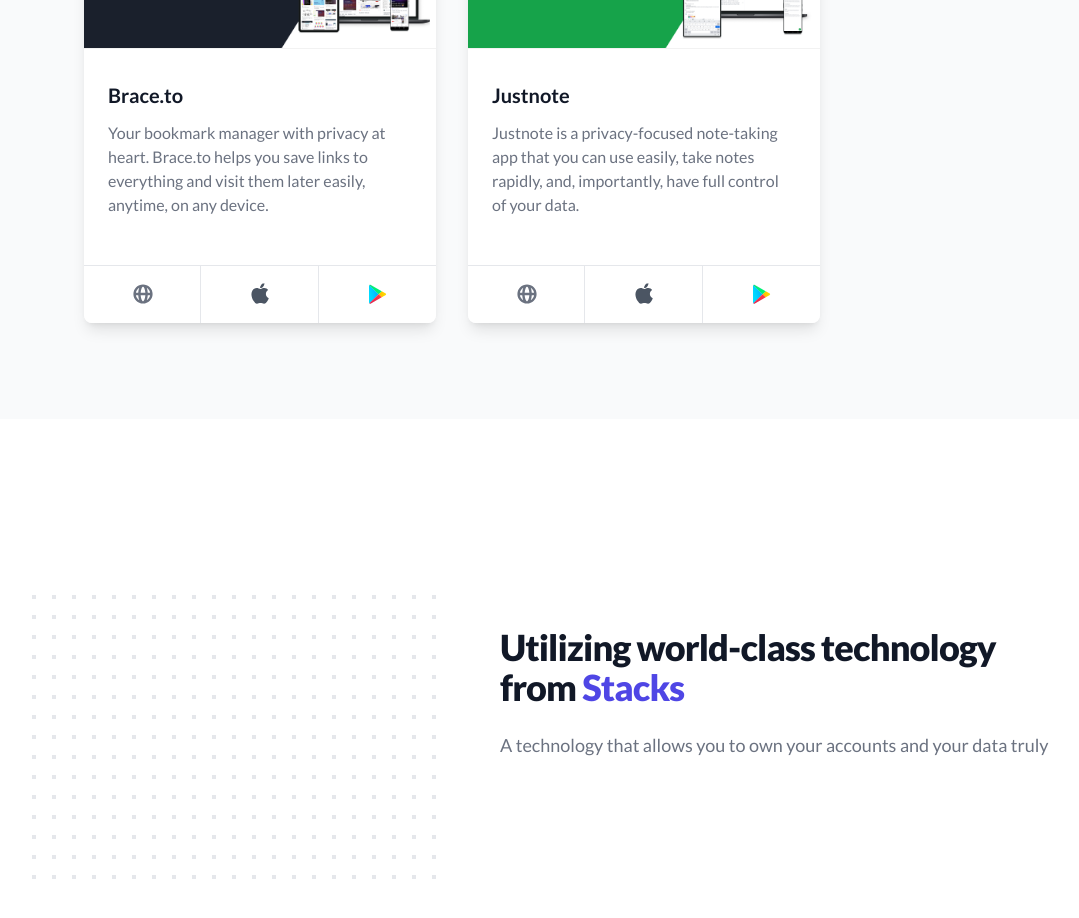
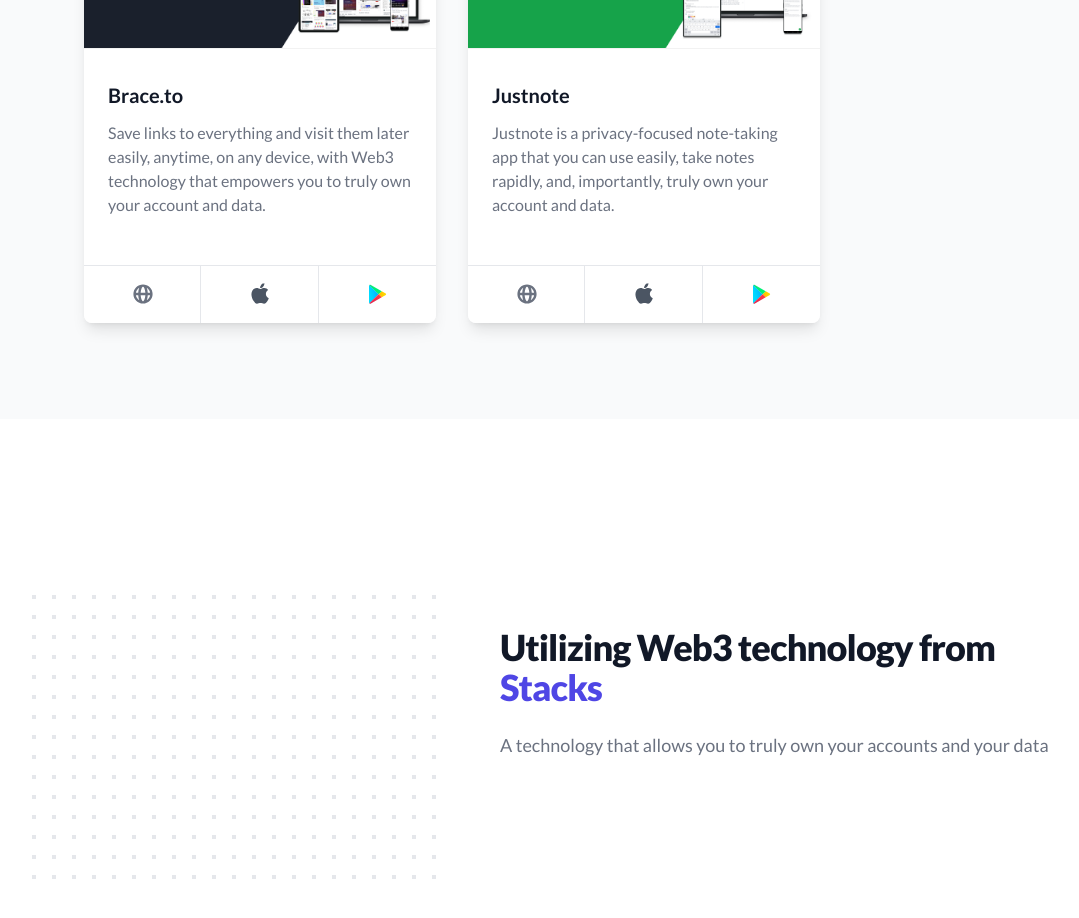
Before and after one commit to stxapps/stxapps-client, a React (Create React App) app in the folder packages/web/: page / in a window 1280 px wide. Shown: the part 940-1858 px from the top of the page, without its empty margins (188-1267 px from the left). Built offline with nearby package versions, Linux system fonts and the light colour scheme.

Commit message:
Update Landing page

```diff
--- a/packages/web/src/components/Landing.js
+++ b/packages/web/src/components/Landing.js
@@ -17,7 +17,7 @@
             </div>
             <div className="mt-28 sm:max-w-xl lg:mt-20">
               <h1 className="text-4xl font-extrabold text-gray-900 tracking-tight sm:text-5xl">
-                We build great apps <br className="hidden sm:inline" />on a user-owned, decentralized internet
+                We build great apps <br className="hidden sm:inline" />on a better, user-owned, decentralized internet
               </h1>
             </div>
           </div>
@@ -51,7 +51,7 @@
                       Brace.to
                     </p>
                     <p className="mt-3 text-base text-gray-500">
-                      Your bookmark manager with privacy at heart. Brace.to helps you save links to everything and visit them later easily, anytime, on any device.
+                      Save links to everything and visit them later easily, anytime, on any device, with Web3 technology that empowers you to truly own your account and data.
                     </p>
                   </a>
                 </div>
@@ -91,7 +91,7 @@
                       Justnote
                     </p>
                     <p className="mt-3 text-base text-gray-500">
-                      Justnote is a privacy-focused note-taking app that you can use easily, take notes rapidly, and, importantly, have full control of your data.
+                      Justnote is a privacy-focused note-taking app that you can use easily, take notes rapidly, and, importantly, truly own your account and data.
                     </p>
                   </a>
                 </div>
@@ -140,11 +140,11 @@
             <div className="relative mx-auto max-w-md px-4 sm:max-w-3xl sm:px-6 lg:px-0">
               <div className="pt-12 sm:pt-16 lg:pt-20">
                 <h2 className="text-3xl font-extrabold text-gray-900 tracking-tight sm:text-4xl">
-                  Utilizing world-class technology from <a className="text-indigo-600 rounded hover:underline focus:outline-none focus:ring-2 focus:ring-indigo-500" href="https://www.hiro.so/stacks-js" target="_blank" rel="noreferrer">Stacks</a>
+                  Utilizing Web3 technology from <a className="text-indigo-600 rounded hover:underline focus:outline-none focus:ring-2 focus:ring-indigo-500" href="https://www.hiro.so/stacks-js" target="_blank" rel="noreferrer">Stacks</a>
                 </h2>
                 <div className="mt-6 text-gray-500 space-y-6">
                   <p className="text-lg">
-                    A technology that allows you to own your accounts and your data truly
+                    A technology that allows you to truly own your accounts and your data
                   </p>
                 </div>
               </div>
```
